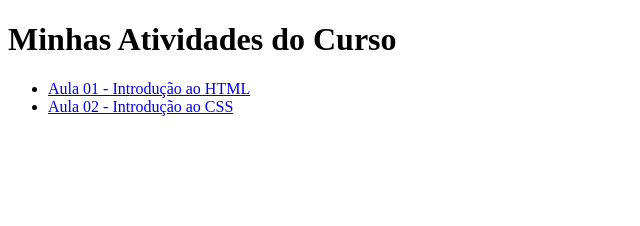
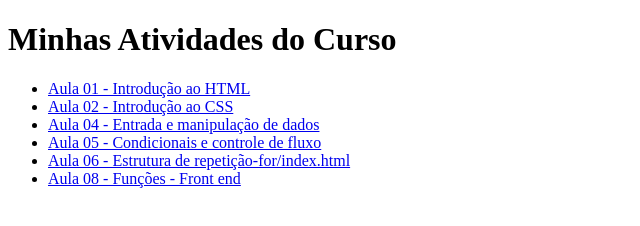
Before and after one commit to rinaldovilela/Atividades-Softex-Classroom, a plain HTML site: page index.html in a window 1280 px wide. Shown: the whole page, without its empty margins (0-640 px from the left). Drawn offline with Linux system fonts and the light colour scheme.

Commit message:
feat : atualizando as listas

```diff
--- a/index.html
+++ b/index.html
@@ -10,7 +10,10 @@
   <ul>
     <li><a href="./Atividade 01 - Introdução ao HTML - Front end/index.html">Aula 01 - Introdução ao HTML</a></li>
     <li><a href="./Atividade 02 - Introdução ao HTML - Front end/index.html">Aula 02 - Introdução ao CSS</a></li>
-
+    <li><a href="./Aula 04 - Entrada e manipulação de dados/atividade4.html">Aula 04 - Entrada e manipulação de dados</a></li>
+    <li><a href="./Aula 05 - Condicionais e controle de fluxo/index.html">Aula 05 - Condicionais e controle de fluxo</a></li>
+    <li><a href="./Aula 06 - Estrutura de repetição-for/index.html">Aula 06 - Estrutura de repetição-for/index.html</a></li>
+    <li><a href="./Aula 08 - Funções - Front end/index.html">Aula 08 - Funções - Front end</a></li>
     </ul>
 </body>
 </html>
```
